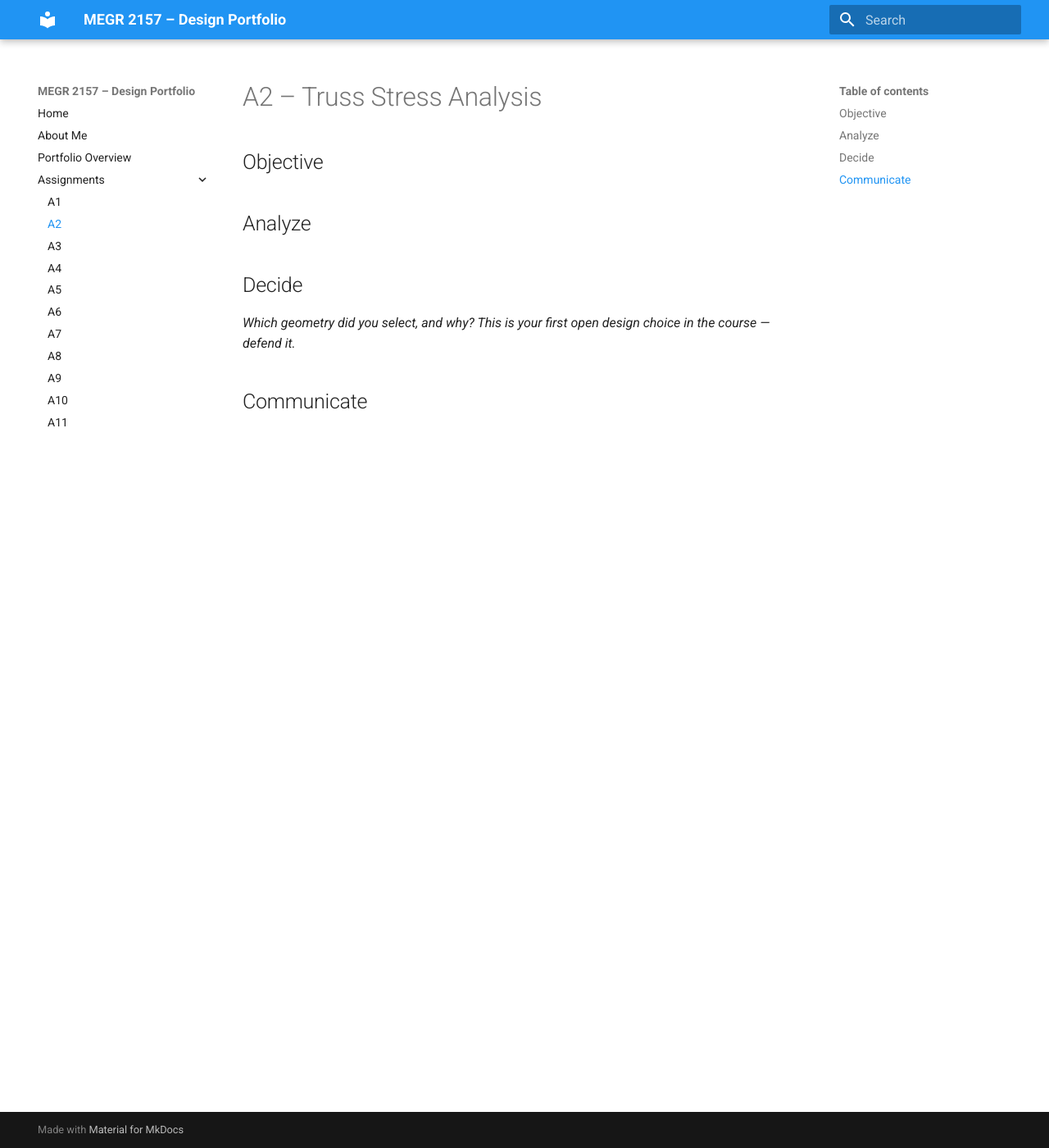
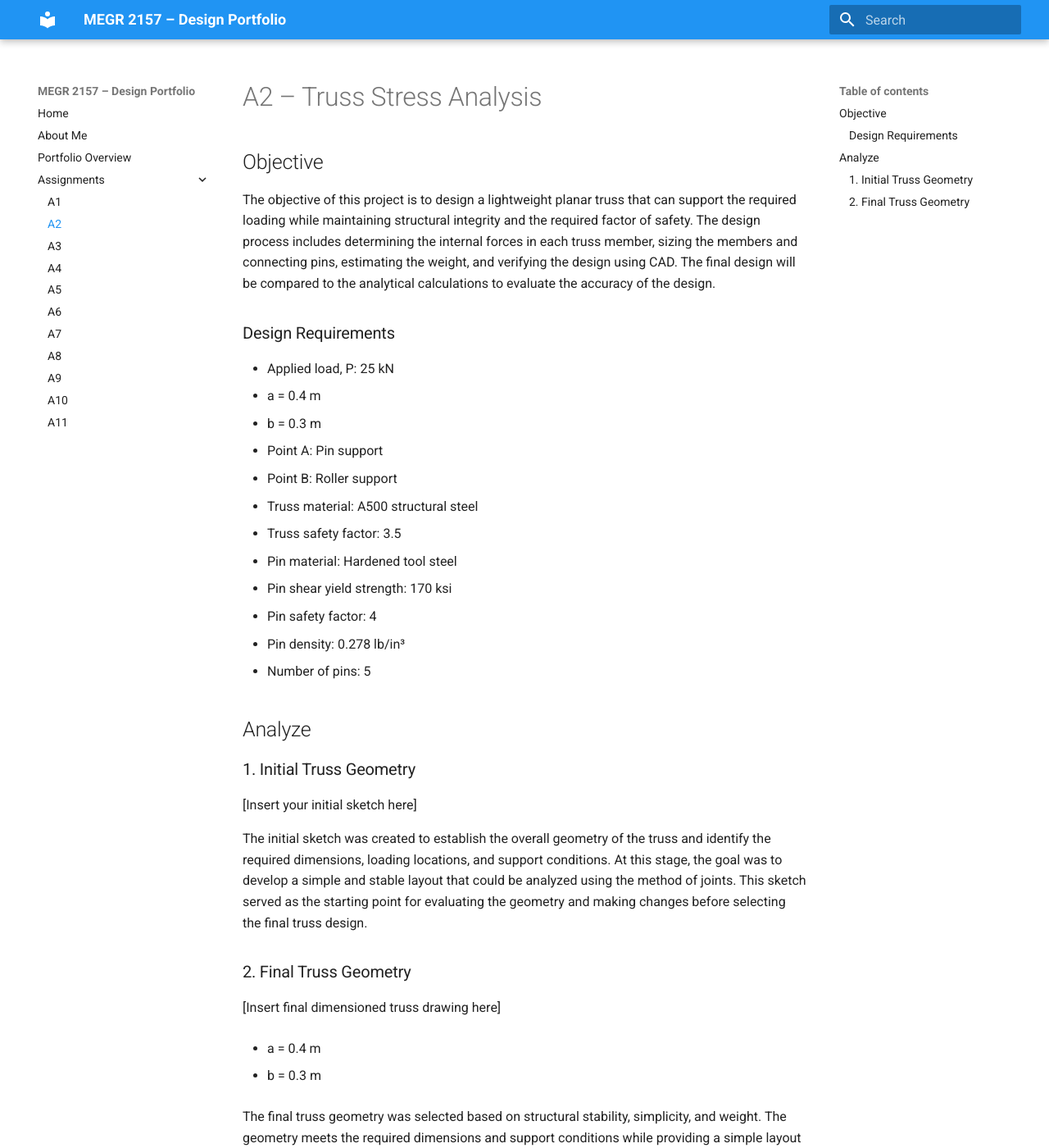
Before and after one commit to rsmith367-ux/design-projects-portfolio, an MkDocs documentation site: the page built from docs/assignments/A02/index.md, in a window 1280 px wide and 1400 px high. Shown: the whole window at 82% size. Built offline with MkDocs 1.6.1 and Material for MkDocs 9.7.7, drawn with Linux system fonts in a browser that asks for light colours; some of the changed text lies outside the part shown.

Commit message:
Update A2 index.md with project details and geometry
Expanded project objective and design requirements for A2 truss stress analysis. Added sections for initial and final truss geometry.

```diff
--- a/docs/assignments/A02/index.md
+++ b/docs/assignments/A02/index.md
@@ -2,11 +2,39 @@
 
 ## Objective
 
+The objective of this project is to design a lightweight planar truss that can support the required loading while maintaining structural integrity and the required factor of safety. The design process includes determining the internal forces in each truss member, sizing the members and connecting pins, estimating the weight, and verifying the design using CAD. The final design will be compared to the analytical calculations to evaluate the accuracy of the design.
+
+### Design Requirements
+
+- Applied load, P: 25 kN
+- a = 0.4 m
+- b = 0.3 m
+- Point A: Pin support
+- Point B: Roller support
+- Truss material: A500 structural steel
+- Truss safety factor: 3.5
+- Pin material: Hardened tool steel
+- Pin shear yield strength: 170 ksi
+- Pin safety factor: 4
+- Pin density: 0.278 lb/in³
+- Number of pins: 5
+
 
 ## Analyze
 
+### 1. Initial Truss Geometry
 
-## Decide
-_Which geometry did you select, and why? This is your first open design choice in the course — defend it._
+[Insert your initial sketch here]
 
-## Communicate
+The initial sketch was created to establish the overall geometry of the truss and identify the required dimensions, loading locations, and support conditions. At this stage, the goal was to develop a simple and stable layout that could be analyzed using the method of joints. This sketch served as the starting point for evaluating the geometry and making changes before selecting the final truss design.
+
+
+### 2. Final Truss Geometry
+
+[Insert final dimensioned truss drawing here]
+
+- a = 0.4 m
+
+- b = 0.3 m
+
+The final truss geometry was selected based on structural stability, simplicity, and weight. The geometry meets the required dimensions and support conditions while providing a simple layout that is easy to manufacture and analyze. This final design was used for the remaining calculations, including member forces, cross-sectional sizing, pin sizing, and total weight.
```
